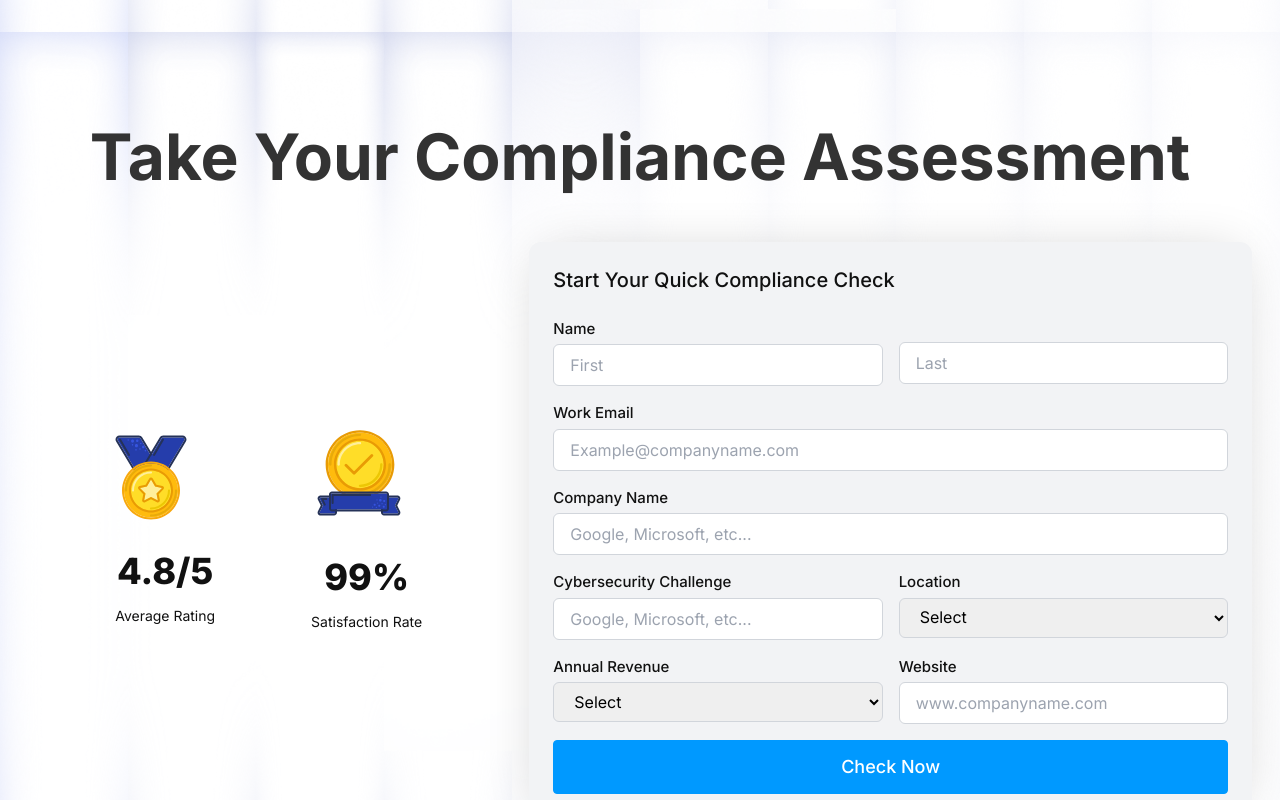
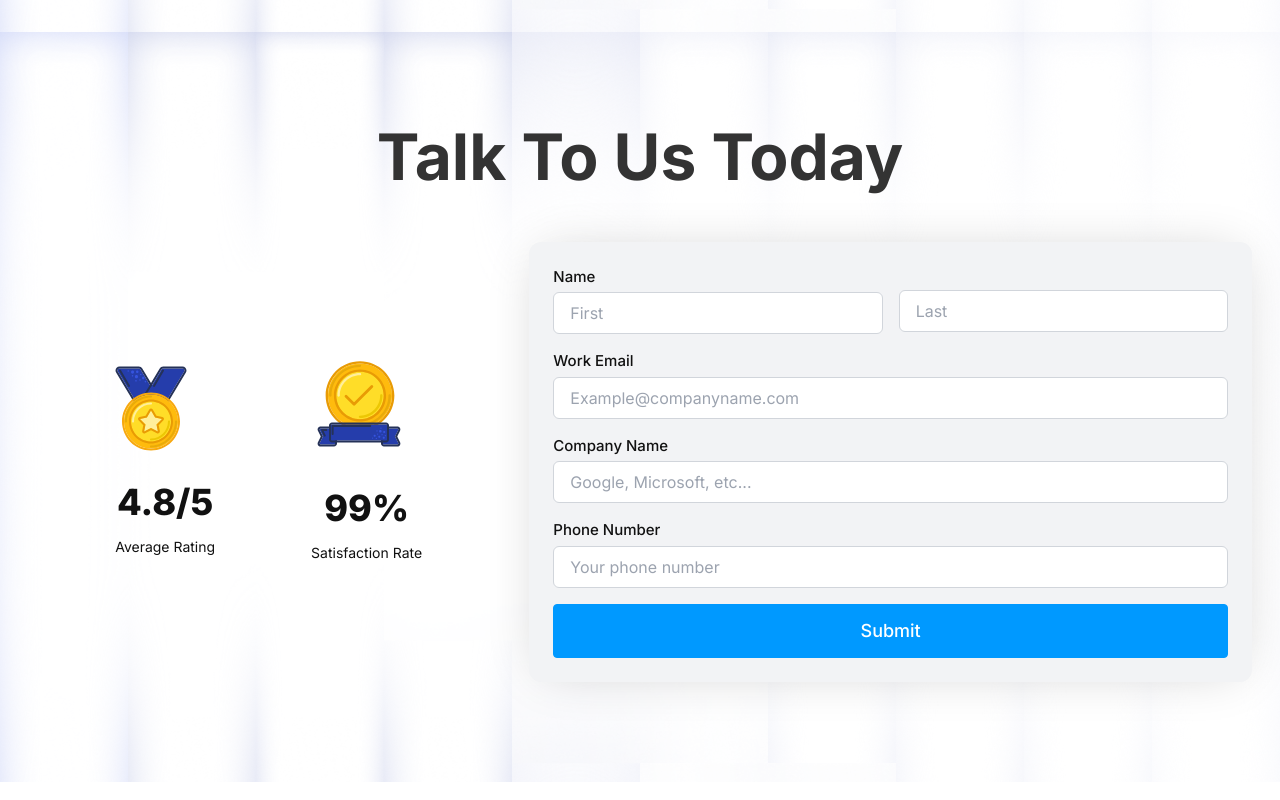
Before and after one commit to neon-lab-dev/MITR-Consultancy-Client, a Next.js app: page /security-services in a window 1280 px wide. Shown: the part 3340-4140 px from the top of the page. Built offline with nearby package versions, Linux system fonts and the light colour scheme.

Commit message:
made form changes

```diff
--- a/src/Components/CybersecurityCompliance/ComplianceAssessment/ComplianceAssessment.tsx
+++ b/src/Components/CybersecurityCompliance/ComplianceAssessment/ComplianceAssessment.tsx
@@ -17,7 +17,7 @@ const ComplianceAssessment = () => {
           <h1
             className={`font-bold text-neutral-10 text-[32px] md:text-[50px] xl:text-[64px] leading-normal md:leading-[49.68px] capitalize text-center`}
           >
-            Take Your Compliance Assessment
+            Talk To Us Today
           </h1>
 
           <div className="flex flex-col xl:flex-row gap-10 xl:gap-5 items-center justify-between mt-[60px]">
--- a/src/Components/CybersecurityCompliance/ComplianceAssessment/ComplianceAssessmentForm.tsx
+++ b/src/Components/CybersecurityCompliance/ComplianceAssessment/ComplianceAssessmentForm.tsx
@@ -11,10 +11,7 @@ type TComplianceFormData = {
   lastName: string;
   email: string;
   companyName: string;
-  cybersecurityChallanges: string;
-  location: string;
-  annualRevenue: string;
-  website: string;
+  phoneNumber: string;
 };
 
 const ComplianceAssessmentForm = () => {
@@ -67,10 +64,6 @@ const ComplianceAssessmentForm = () => {
 
   return (
     <div className="bg-neutral-150 rounded-xl p-6 font-Inter shadow-[0px_0px_50px_-13px_rgba(0,0,0,0.20)] w-full xl:w-[60%]">
-      <h1 className="text-xl text-neutral-145 font-medium mb-6">
-        Start Your Quick Compliance Check
-      </h1>
-
       <form
         ref={form}
         onSubmit={handleSubmit(sendEmail)}
@@ -124,85 +117,21 @@ const ComplianceAssessmentForm = () => {
             className={getInputClass(!!errors.companyName)}
           />
         </div>
-
-        {/* Challenge & Location */}
-        <div className="grid grid-cols-1 md:grid-cols-2 gap-4">
-          {/* Company Name */}
-          <div>
-            <label className="block text-neutral-145 text-[15px] font-medium mb-1">
-              Cybersecurity Challenge
-            </label>
-            <input
-              type="text"
-              placeholder="Google, Microsoft, etc..."
-              {...register("cybersecurityChallanges", { required: true })}
-              className={getInputClass(!!errors.cybersecurityChallanges)}
-            />
-          </div>
-
-          <div>
-            <label className="block text-neutral-145 text-[15px] font-medium mb-1">
-              Location
-            </label>
-            <select
-              {...register("location", { required: true })}
-              className={getInputClass(!!errors.location)}
-            >
-              <option value="" selected disabled>
-                Select
-              </option>
-              <option value="india">India</option>
-              <option value="usa_middleeast">USA, Middle East</option>
-              <option value="canada_germany_japan">
-                Canada, Germany, Japan
-              </option>
-              <option value="france_italy_uk_southkorea">
-                France, Italy, UK, South Korea
-              </option>
-              <option value="asean_scandinavia">ASEAN, Scandinavia</option>
-              <option value="australia_southafrica">
-                Australia, South Africa
-              </option>
-              <option value="turkey_latinamerica_brazil">
-                Turkey, Latin America, Brazil
-              </option>
-              <option value="others">Others</option>
-            </select>
-          </div>
+        {/* Phone Number */}
+        <div>
+          <label className="block text-neutral-145 text-[15px] font-medium mb-1">
+            Phone Number
+          </label>
+          <input
+            type="number"
+            placeholder="Your phone number"
+            {...register("phoneNumber", { required: true })}
+            className={getInputClass(!!errors.phoneNumber)}
+          />
         </div>
 
-        {/* Revenue & Website */}
-        <div className="grid grid-cols-1 md:grid-cols-2 gap-4">
-          <div>
-            <label className="block text-neutral-145 text-[15px] font-medium mb-1">
-              Annual Revenue
-            </label>
-            <select
-              {...register("annualRevenue", { required: true })}
-              className={getInputClass(!!errors.annualRevenue)}
-            >
-              <option value="">Select</option>
-              <option value="under1m">Less than 10CR</option>
-              <option value="1mto10m">10CR-50CR</option>
-              <option value="10mplus">51CR-100CR</option>
-              <option value="10mplus">More than 100CR</option>
-            </select>
-          </div>
-          <div>
-            <label className="block text-neutral-145 text-[15px] font-medium mb-1">
-              Website
-            </label>
-            <input
-              type="text"
-              placeholder="www.companyname.com"
-              {...register("website", { required: true })}
-              className={getInputClass(!!errors.website)}
-            />
-          </div>
-        </div>
-
-        <Button2 variant="primary" title="">
-          {isLoading ? <LoadingSpinner fontSize="text-[15px]" /> : "Check Now"}
+        <Button2 variant="primary" title="" isDisabled={isLoading}>
+          {isLoading ? <LoadingSpinner fontSize="text-[15px]" /> : "Submit"}
         </Button2>
       </form>
     </div>
--- a/src/Components/Home/LetsTalk/LetsTalk.tsx
+++ b/src/Components/Home/LetsTalk/LetsTalk.tsx
@@ -24,11 +24,11 @@ const LetsTalk = () => {
           <div className="absolute inset-0 flex flex-col lg:flex-row items-center justify-center xl:justify-between gap-10 lg:gap-0 px-4 py-4 xl:px-[96px] max-w-[1300px] mx-auto z-20">
             {/* Text Section */}
             <div className="text-center lg:text-left flex flex-col gap-4 md:gap-8 w-full lg:w-[70%]">
-              <h1 className="text-white text-lg md:text-[32px] font-bold">
-                Ready to secure your business or launch your next project?
+              <h1 className="text-white text-lg md:text-[32px] font-bold leading-7 md:leading-[45px]">
+                From Code to Compliance — Where Innovation Meets Security.
               </h1>
               <p className="text-white text-xs md:text-lg md:leading-7 leading-5 max-w-full md:max-w-[475px] mx-auto lg:mx-0">
-              Do you have a project in mind? Turn your ideas into reality with expert guidance, innovative solutions, and seamless execution.
+             Whether it’s compliance, cybersecurity, or digital transformation, our experts turn your vision into reality — securely and efficiently.
               </p>
             </div>
 
--- a/src/Components/Reusable/Button/Button2.tsx
+++ b/src/Components/Reusable/Button/Button2.tsx
@@ -1,9 +1,31 @@
-
-import { ReactNode } from 'react';
-const Button2 = ({ variant, classNames, handleClick, children }: { children: ReactNode; title: string, variant: string, classNames?: string, handleClick?: () => void }) => {
-    return (
-        <button onClick={handleClick} className={`${variant === "primary" ? "bg-primary-20 border-primary-20 text-white" : "text-white border-white"} border px-6 py-3 font-Inter text-lg font-medium rounded items-center justify-center flex ${classNames}`}>{children}</button>
-    );
+import { ReactNode } from "react";
+const Button2 = ({
+  variant,
+  classNames,
+  handleClick,
+  isDisabled = false,
+  children,
+}: {
+  children: ReactNode;
+  title: string;
+  variant: string;
+  classNames?: string;
+  handleClick?: () => void;
+  isDisabled?: boolean;
+}) => {
+  return (
+    <button
+      onClick={handleClick}
+      disabled={isDisabled}
+      className={`${
+        variant === "primary"
+          ? "bg-primary-20 border-primary-20 text-white"
+          : "text-white border-white"
+      } border px-6 py-3 font-Inter text-lg font-medium rounded items-center justify-center flex ${classNames}`}
+    >
+      {children}
+    </button>
+  );
 };
 
 export default Button2;
--- a/src/Components/SecurityServices/KeyFeatures/KeyFeatureCard/KeyFeatureCard.tsx
+++ b/src/Components/SecurityServices/KeyFeatures/KeyFeatureCard/KeyFeatureCard.tsx
@@ -19,13 +19,13 @@ const KeyFeatureCard: React.FC<KeyFeatureCardProps> = ({
       <div className="size-[68px] bg-neutral-140 flex items-center justify-center p-4">
         <Image src={icon} alt={title} className="w-[38px] h-10" />
       </div>
-      <div className="flex flex-col items-center justify-center gap-5 px-6">
+      <div className="flex flex-col gap-5 px-6">
         <h2 className="text-neutral-145 text-lg h-11 font-medium">{title}</h2>
         {points &&
           points.map((point: any, index: number) => (
             <div
               key={index}
-              className="flex flex-row items-start justify-center gap-[10px]"
+              className="flex flex-row items-start gap-[10px]"
             >
               <Image
                 src={ICONS.tickCircleGreen}
```
Also changed, not shown: src/data/securityPageDynamicData/securityPageDynamicData.tsx (+75 -5 lines).
